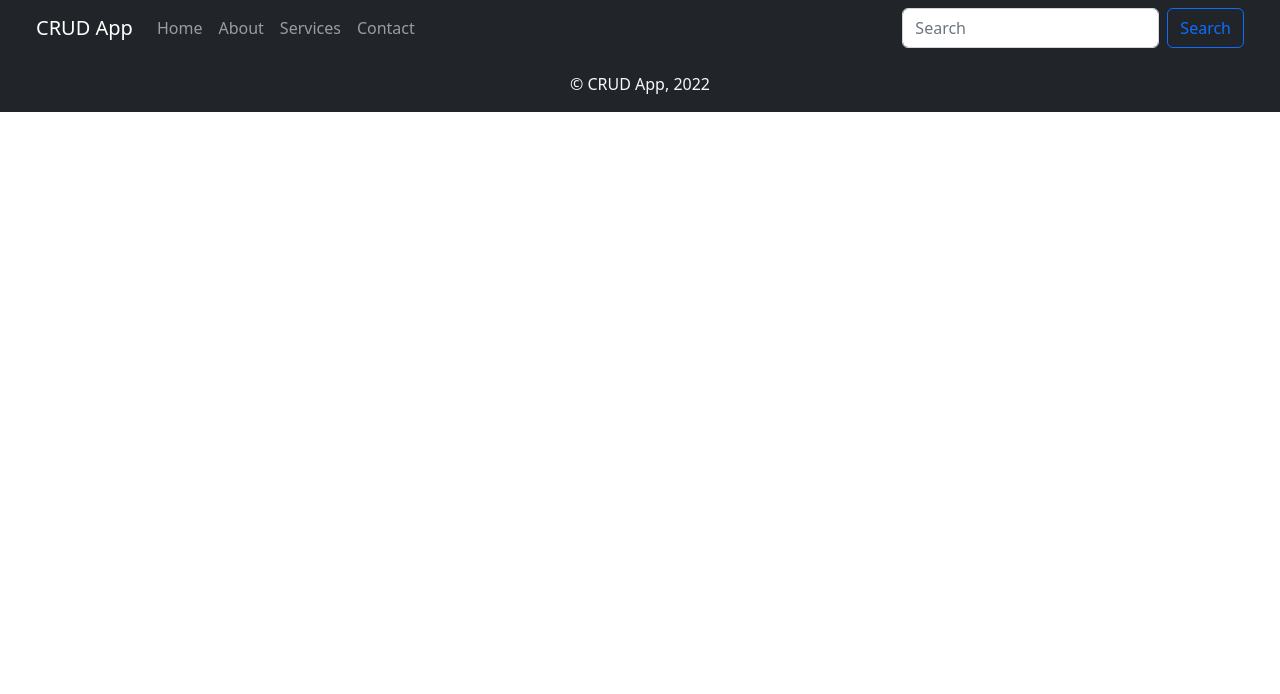
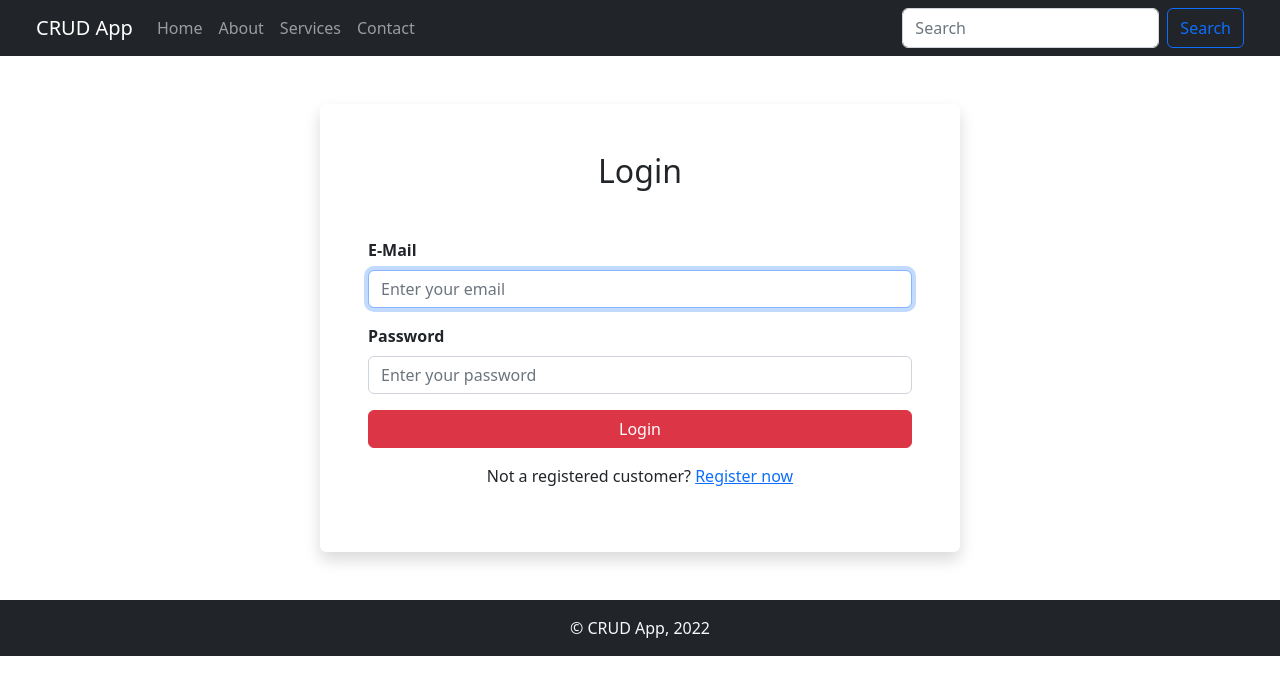
Before and after one commit to OverloadedSam/CRUD-MERN-APP, a React (Create React App) app in the folder frontend/: page /login in a window 1280 px wide. Shown: the top 694 px of the page. Built offline with nearby package versions, Linux system fonts and the light colour scheme.

Commit message:
Build login screen

```diff
--- a/frontend/src/App.js
+++ b/frontend/src/App.js
@@ -4,6 +4,7 @@ import NavMenu from './components/Navbar';
 import Footer from './components/Footer';
 import Home from './screens/Home';
 import Register from './screens/Register';
+import Login from './screens/Login';
 
 function App() {
   return (
@@ -11,6 +12,7 @@ function App() {
       <NavMenu />
       <ToastContainer />
       <Routes>
+        <Route path='/login' element={<Login />} />
         <Route path='/register' element={<Register />} />
         <Route path='/' element={<Home />} />
       </Routes>
--- a/frontend/src/css/styles.css
+++ b/frontend/src/css/styles.css
@@ -14,6 +14,7 @@
   max-width: 50rem;
 }
 
-.register {
+.register,
+.login {
   max-width: 40rem;
 }
--- /dev/null
+++ b/frontend/src/screens/Login.jsx
@@ -0,0 +1,68 @@
+import React from 'react';
+import { Link } from 'react-router-dom';
+import Joi from 'joi-browser';
+import Form from '../common/Form';
+import Container from 'react-bootstrap/Container';
+import FormBootstrap from 'react-bootstrap/Form';
+
+class Register extends Form {
+  constructor() {
+    super();
+
+    this.state = {
+      data: {
+        email: '',
+        password: '',
+      },
+      errors: {},
+      responseError: null,
+    };
+  }
+
+  schema = {
+    email: Joi.string().email().required().label('E-mail'),
+    password: Joi.string().min(1).max(256).required().label('Password'),
+  };
+
+  render() {
+    const emailInput = {
+      id: 'email',
+      type: 'email',
+      label: 'E-Mail',
+      placeholder: 'Enter your email',
+      autoComplete: 'email',
+      autoFocus: true,
+    };
+
+    const passwordInput = {
+      id: 'password',
+      type: 'password',
+      label: 'Password',
+      placeholder: 'Enter your password',
+      autoComplete: 'current-password',
+    };
+
+    const buttonInput = {
+      label: 'Login',
+      variant: 'danger',
+      type: 'submit',
+      block: true,
+    };
+
+    return (
+      <Container>
+        <FormBootstrap className='login my-5 mx-auto shadow p-5 rounded'>
+          <h2 className='text-center mb-5'>Login</h2>
+          {this.renderInput(emailInput)}
+          {this.renderInput(passwordInput)}
+          {this.renderButton(buttonInput)}
+          <p className='text-center mt-3'>
+            Not a registered customer? <Link to='/register'>Register now</Link>
+          </p>
+        </FormBootstrap>
+      </Container>
+    );
+  }
+}
+
+export default Register;
```
